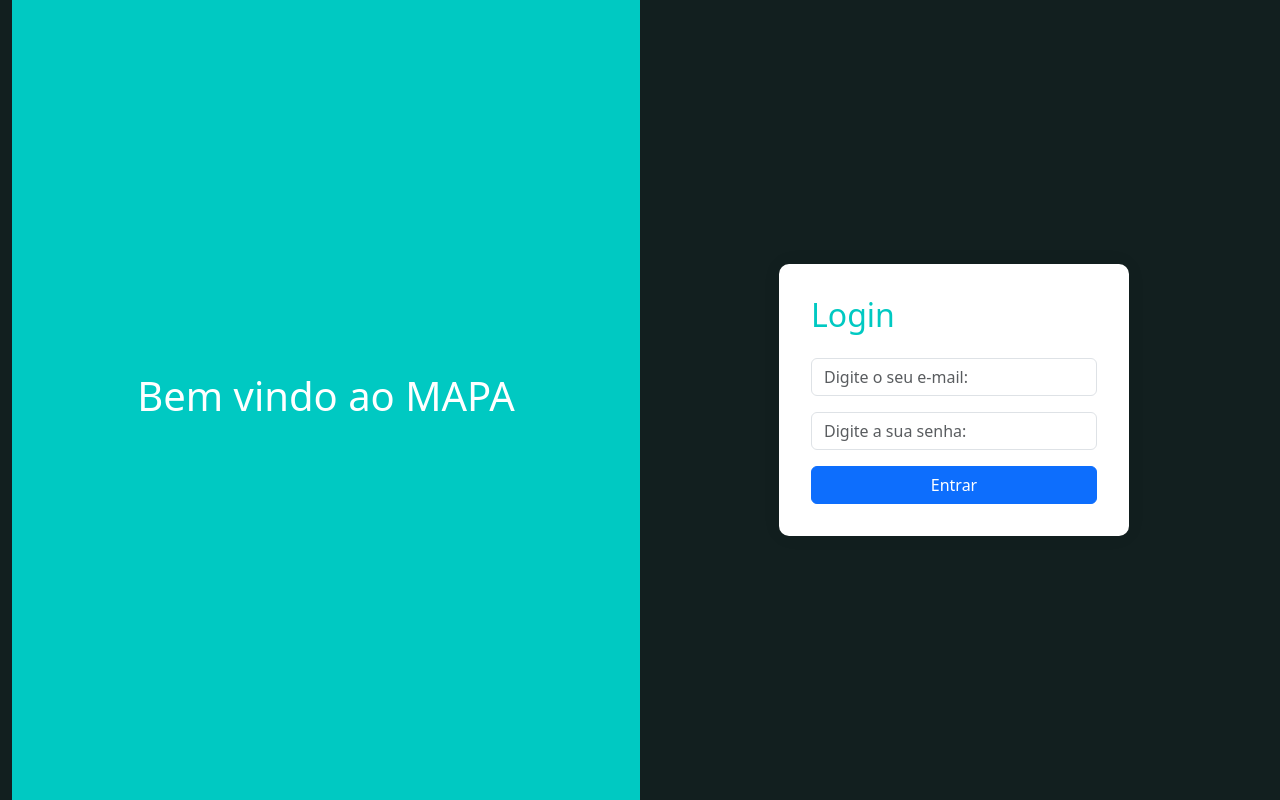
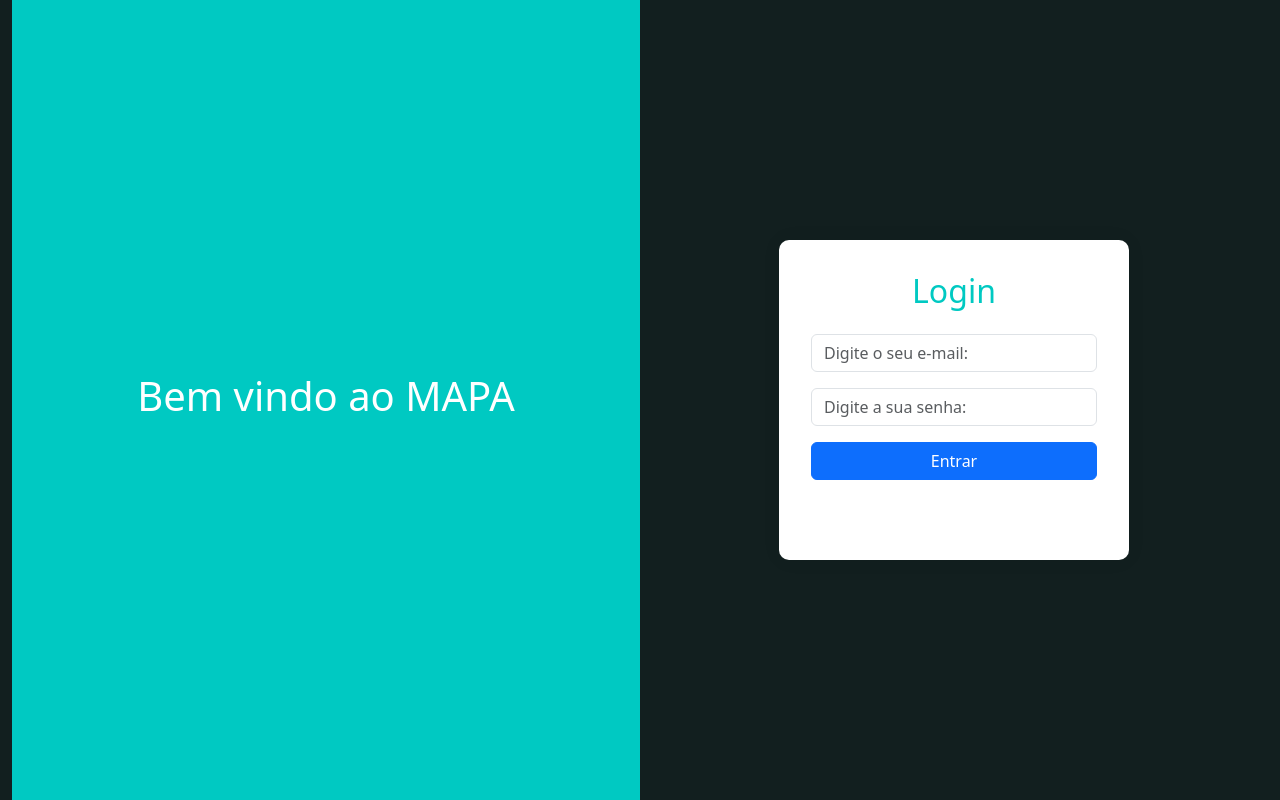
Before and after one commit to analicedantas/MAPA, a PHP site: page / in a window 1280 px wide. Run offline with PHP 8.4, Linux system fonts and the light colour scheme.

Commit message:
Update index.php

```diff
--- a/index.php
+++ b/index.php
@@ -66,8 +66,10 @@ if (isset($_POST['email'])) {
             box-shadow: 0 0 20px rgba(0,0,0,0.05);
             padding: 2rem;
             width: 100%;
+            height: 40vh;
             max-width: 350px;
             margin: 2rem auto;
+            text-align: center;
         }
     </style>
 </head>
```
